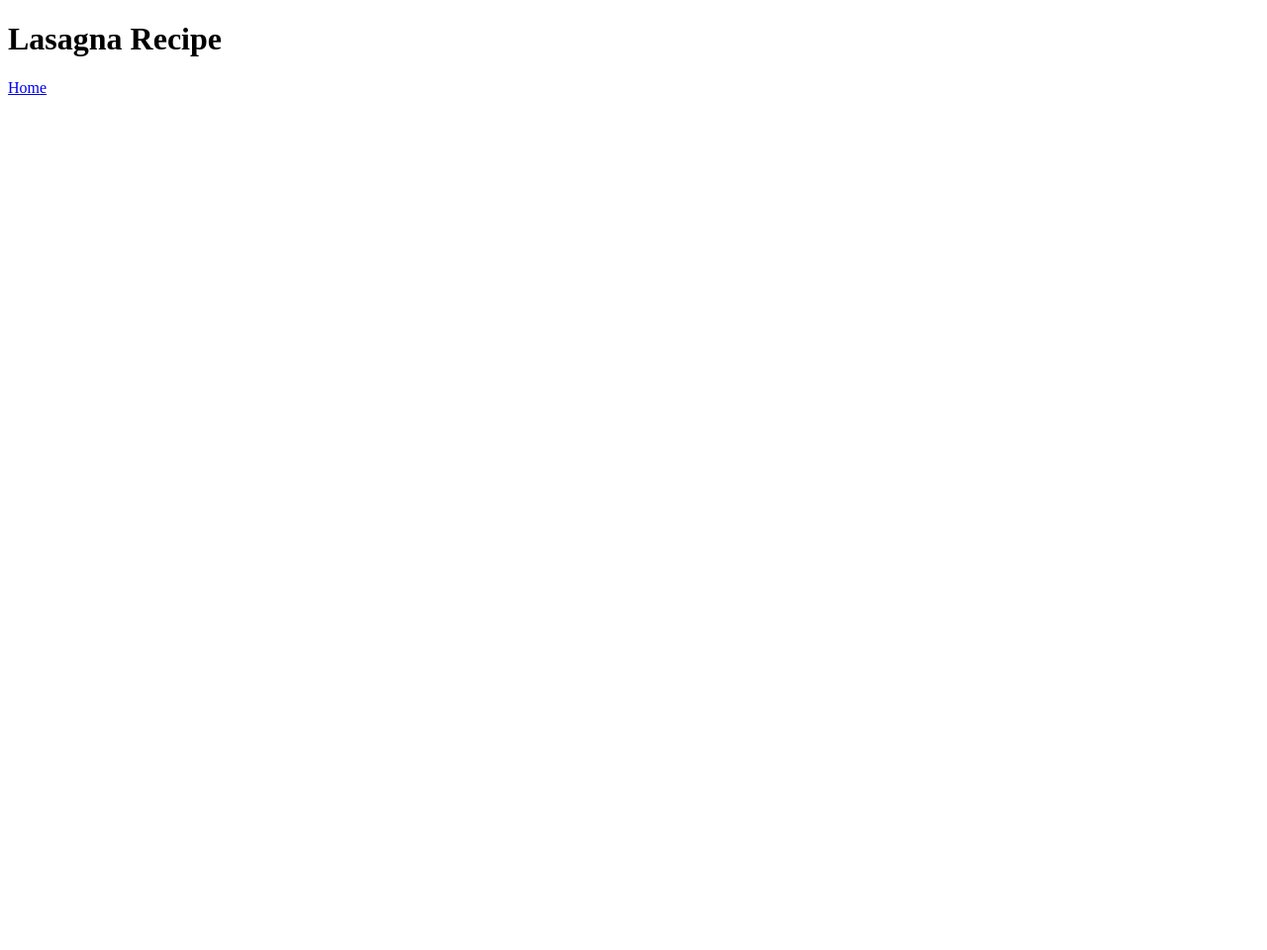
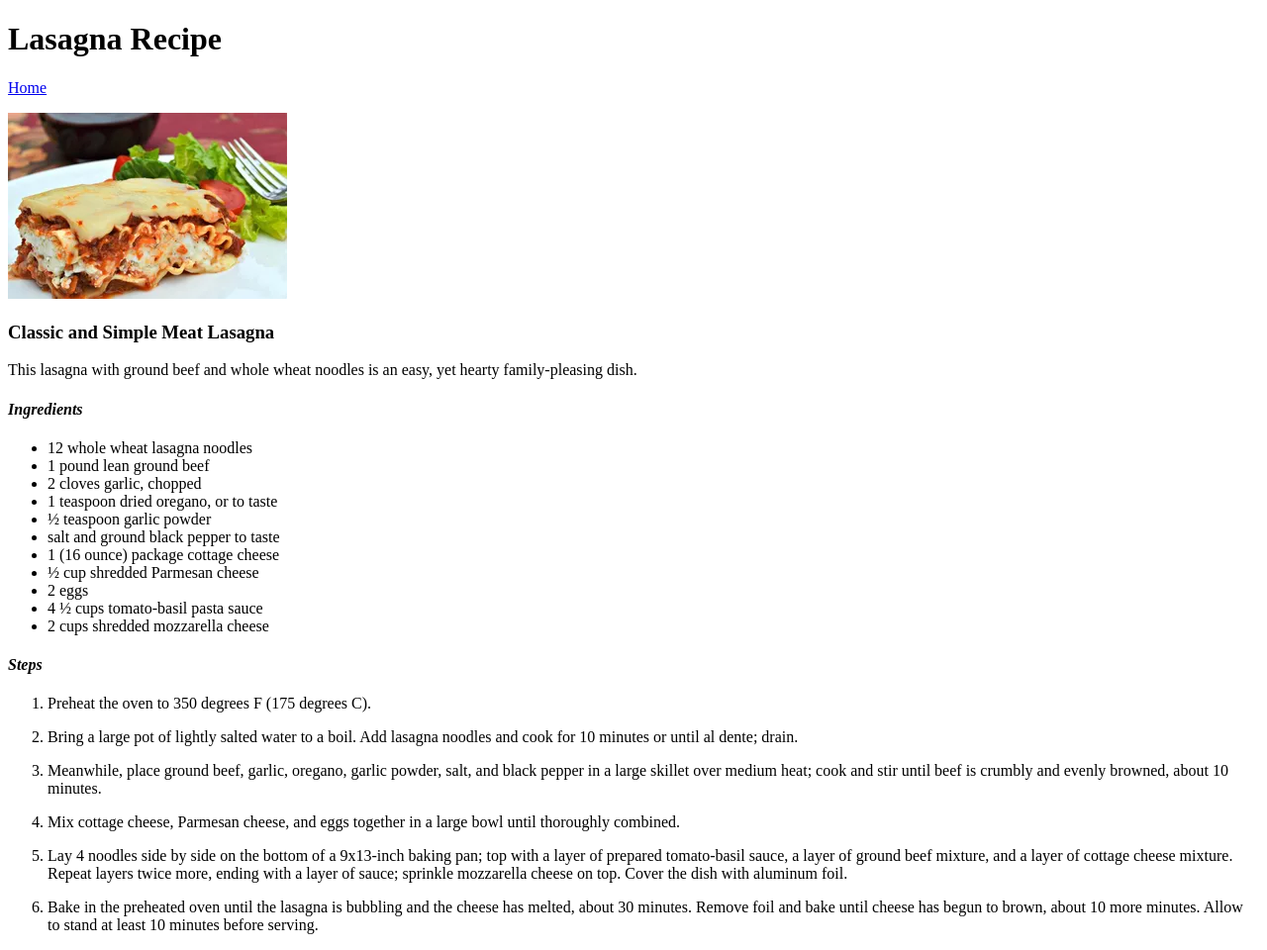
Before and after one commit to pstirret/odin-recipes, a plain HTML site: page recipes/lasagna.html in a window 1280 px wide. Shown: the whole page at 99% size. Before the commit the page ends 800 px from the top, so only its background shows below. Drawn offline with Linux system fonts and the light colour scheme.

Commit message:
Update lasagna recipe and add picture

```diff
--- a/recipes/lasagna.html
+++ b/recipes/lasagna.html
@@ -8,7 +8,51 @@
 
    <body>
       <h1>Lasagna Recipe</h1>
-        <a href="../index.html">Home</a>
+      <a href="../index.html">Home</a><p></p>
+      <img src="../images/lasagna.webp" alt="A delicious piece of lasagna">
+      <h3>Classic and Simple Meat Lasagna</h3>
+      <p>This lasagna with ground beef and whole wheat noodles is an easy, yet hearty family-pleasing dish.</p>
+      <h4><em>Ingredients</em></h4>
+      <ul>
+         <li>12 whole wheat lasagna noodles</li>
+         <li>1 pound lean ground beef</li>
+         <li>2 cloves garlic, chopped</li>
+         <li>1 teaspoon dried oregano, or to taste</li>
+         <li>½ teaspoon garlic powder</li>
+         <li>salt and ground black pepper to taste</li>
+         <li>1 (16 ounce) package cottage cheese</li>
+         <li>½ cup shredded Parmesan cheese</li>
+         <li>2 eggs</li>
+         <li>4 ½ cups tomato-basil pasta sauce</li>
+         <li>2 cups shredded mozzarella cheese</li>
+      </ul>
+
+      <h4><em>Steps</em></h4>
+      <ol>
+         <li>
+            <p>Preheat the oven to 350 degrees F (175 degrees C).</p>
+         </li>
+
+         <li>
+            <p>Bring a large pot of lightly salted water to a boil. Add lasagna noodles and cook for 10 minutes or until al dente; drain.</p>
+         </li>
+
+         <li>
+            <p>Meanwhile, place ground beef, garlic, oregano, garlic powder, salt, and black pepper in a large skillet over medium heat; cook and stir until beef is crumbly and evenly browned, about 10 minutes.</p>
+         </li>
+
+         <li>
+            <p>Mix cottage cheese, Parmesan cheese, and eggs together in a large bowl until thoroughly combined.</p>
+         </li>
+
+         <li>
+            <p>Lay 4 noodles side by side on the bottom of a 9x13-inch baking pan; top with a layer of prepared tomato-basil sauce, a layer of ground beef mixture, and a layer of cottage cheese mixture. Repeat layers twice more, ending with a layer of sauce; sprinkle mozzarella cheese on top. Cover the dish with aluminum foil.</p>
+         </li>
+
+         <li>
+            <p>Bake in the preheated oven until the lasagna is bubbling and the cheese has melted, about 30 minutes. Remove foil and bake until cheese has begun to brown, about 10 more minutes. Allow to stand at least 10 minutes before serving.</p>
+         </li>
+      </ol>
 
    </body>
 
```
Also changed, not shown: images/lasagna.webp (added). Lines whose indentation alone changed are shown as unchanged.
